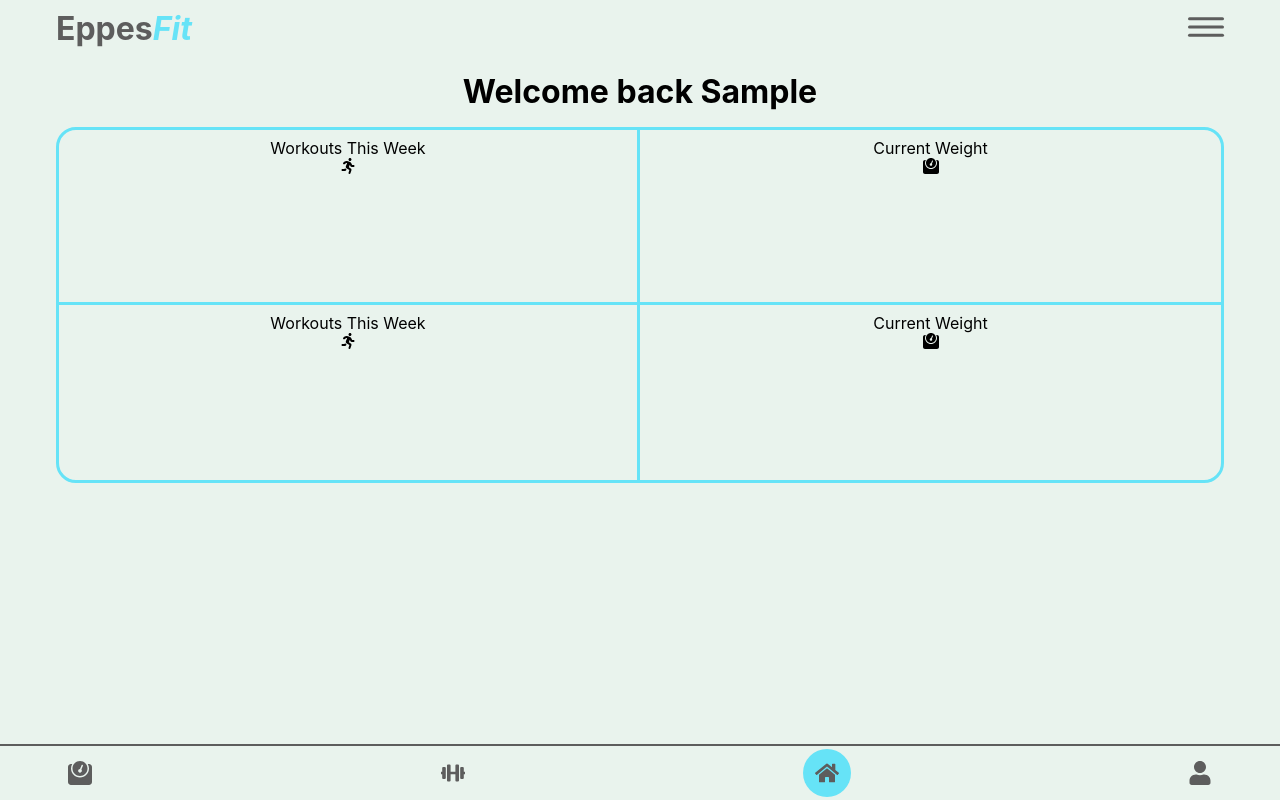
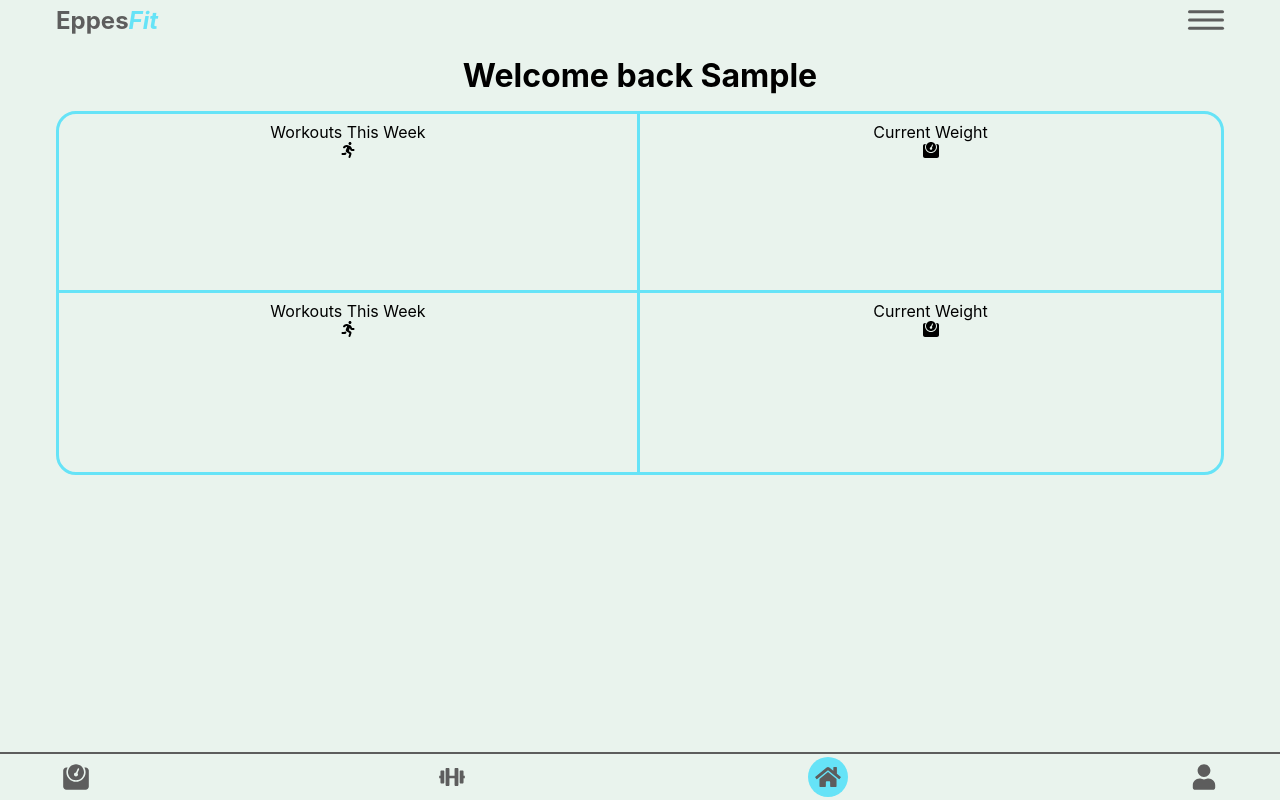
Before and after one commit to deppes365/workout-app, a React (Create React App) app: page /home in a window 1280 px wide. Built offline with nearby package versions, Linux system fonts and the light colour scheme; no server answers; sample sign-in values are in the browser's storage.

Commit message:
header and bottom nav resized

```diff
--- a/src/app.scss
+++ b/src/app.scss
@@ -1,11 +1,13 @@
 @use './global.scss' as g;
+
+$menu-height: 2.5rem;
 
 .App {
 	width: 100%;
 	position: relative;
 	background-color: g.$accent-color;
 	min-height: 100vh;
-	padding-top: 3.5rem;
+	padding-top: $menu-height;
 	display: flex;
 	justify-content: center;
 	align-items: center;
@@ -15,6 +17,7 @@
 		max-width: 1200px;
 		display: flex;
 		justify-content: space-between;
+		align-items: center;
 		padding: 1rem;
 	}
 
@@ -22,7 +25,7 @@
 		position: fixed;
 		top: 0;
 		left: 0;
-		height: 3.5rem;
+		height: $menu-height;
 		width: 100%;
 		background-color: #e9f3ed;
 		display: flex;
@@ -33,6 +36,7 @@
 		.logo {
 			h1 {
 				color: g.$dark-color;
+				font-size: 1.5rem;
 
 				span {
 					color: g.$accent-color;
@@ -97,9 +101,9 @@
 
 	.menu {
 		position: fixed;
-		top: 3.5rem;
+		top: $menu-height;
 		left: 0;
-		height: calc(100vh - 3.5rem);
+		height: calc(100vh - $menu-height);
 		width: 100%;
 		display: flex;
 		justify-content: center;
@@ -160,7 +164,7 @@
 
 	.page {
 		width: 100%;
-		height: calc(100vh - 3.5rem);
+		height: calc(100vh - $menu-height);
 		background-color: #e9f3ed;
 		display: flex;
 		justify-content: center;
@@ -170,7 +174,7 @@
 		position: fixed;
 		bottom: 0;
 		left: 0;
-		height: 3.5rem;
+		height: 3rem;
 		width: 100%;
 		display: flex;
 		justify-content: center;
@@ -185,12 +189,13 @@
 			display: inline-flex;
 			border-radius: 50%;
 			overflow: hidden;
-			padding: 0.5rem;
+			padding: 0.25rem;
+
 			.bottom-nav-icon {
 				color: g.$dark-color;
 				font-size: 2rem;
 				display: inline-block;
-				padding: 0.25rem;
+				padding: 0.2rem;
 			}
 
 			&.active {
@@ -268,7 +273,7 @@
 				border: 0;
 				background-color: transparent;
 				font-size: 1.2rem;
-				text-align: center;
+
 				&:focus {
 					outline: 0;
 				}
```
